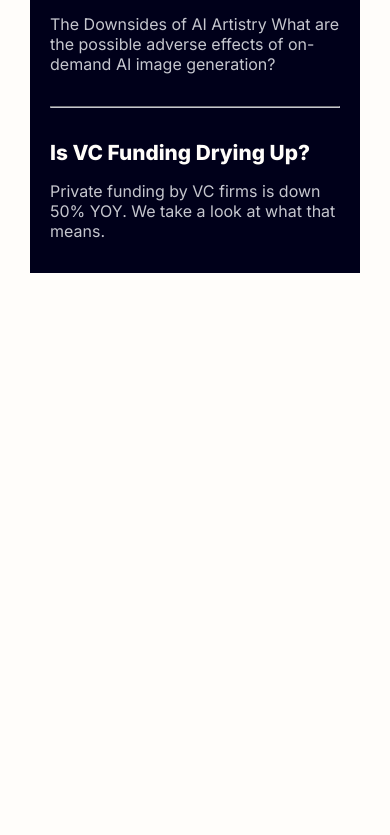
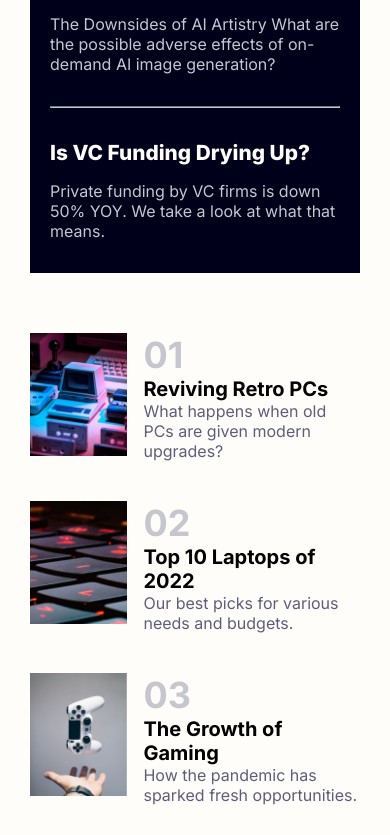
Before and after one commit to KramYengir/frontend-mentor-news-page, a React (Vite) app: page / in a window 390 px wide. Shown: the part 1186-2021 px from the top of the page. Before the commit the page ends 1489 px from the top, so only its background shows below. Built offline with nearby package versions, Linux system fonts and the light colour scheme.

Commit message:
trending mobile complete

```diff
--- a/src/App.jsx
+++ b/src/App.jsx
@@ -1,6 +1,7 @@
 import Header from "./components/Header/Header";
 import Hero from "./components/Hero/Hero";
 import Sidebar from "./components/Sidebar/Sidebar";
+import Trending from "./components/Trending/Trending";
 
 const App = () => {
   return (
@@ -8,6 +9,7 @@ const App = () => {
       <Header />
       <Hero />
       <Sidebar />
+      <Trending />
     </div>
   );
 };
--- /dev/null
+++ b/src/components/Trending/Data.js
@@ -0,0 +1,32 @@
+import retroPCsIMG from "../../assets/images/image-retro-pcs.jpg";
+import topLaptopsIMG from "../../assets/images/image-top-laptops.jpg";
+import gamingGrowthIMG from "../../assets/images/image-gaming-growth.jpg";
+
+const Data = [
+  {
+    id: 0,
+    number: "01",
+    image: retroPCsIMG,
+    imageAlt: "Image of retro PC",
+    title: "Reviving Retro PCs",
+    description: "What happens when old PCs are given modern upgrades?",
+  },
+  {
+    id: 1,
+    number: "02",
+    image: topLaptopsIMG,
+    imageAlt: "Image of Laptop Keyboard",
+    title: "Top 10 Laptops of 2022",
+    description: "Our best picks for various needs and budgets.",
+  },
+  {
+    id: 2,
+    number: "03",
+    image: gamingGrowthIMG,
+    imageAlt: "Image of PS4 controller",
+    title: "The Growth of Gaming",
+    description: "  How the pandemic has sparked fresh opportunities.",
+  },
+];
+
+export default Data;
--- a/src/components/Trending/Trending.css
+++ b/src/components/Trending/Trending.css
@@ -0,0 +1,34 @@
+.trending {
+  display: flex;
+  flex-direction: column;
+  gap: 2.5rem;
+}
+
+.trending .trending__card {
+  display: grid;
+  grid-template-columns: 0.45fr 1fr;
+  gap: 1rem;
+}
+
+.trending__card img {
+  max-width: 100%;
+}
+
+.trending__card .card__text {
+  display: flex;
+  flex-direction: column;
+  justify-content: space-between;
+}
+
+.card__text h2 {
+  font-size: 2.25rem;
+  color: var(--grayish-blue);
+}
+
+.card__text h3 {
+  font-size: 1.25rem;
+}
+
+.card__text p {
+  color: var(--dark-grayish-blue);
+}
--- a/src/components/Trending/Trending.jsx
+++ b/src/components/Trending/Trending.jsx
@@ -1,7 +1,27 @@
 import "./Trending.css";
+import Data from "./Data";
+import TrendingCard from "./TrendingCard";
+
+// FOR THIS ONE, FOR PRACTICE, I WILL MAKE A LIST OF DATA AND USE
+// SEPERATE COMPONENTS FOR EACH TRENDING CARD
 
 const Trending = () => {
-  return <div>Trending</div>;
+  return (
+    <section>
+      <div className="trending">
+        {Data.map((entry) => (
+          <TrendingCard
+            key={entry.id}
+            number={entry.number}
+            image={entry.image}
+            imageAlt={entry.imageAlt}
+            title={entry.title}
+            description={entry.description}
+          />
+        ))}
+      </div>
+    </section>
+  );
 };
 
 export default Trending;
--- /dev/null
+++ b/src/components/Trending/TrendingCard.jsx
@@ -0,0 +1,25 @@
+import PropTypes from "prop-types";
+
+const TrendingCard = ({ number, image, imageAlt, title, description }) => {
+  return (
+    <div className="trending__card">
+      {" "}
+      <img src={image} alt={imageAlt} />
+      <div className="card__text">
+        <h2>{number}</h2>
+        <h3>{title}</h3>
+        <p>{description}</p>
+      </div>
+    </div>
+  );
+};
+
+TrendingCard.propTypes = {
+  number: PropTypes.string.isRequired,
+  image: PropTypes.string.isRequired,
+  imageAlt: PropTypes.string.isRequired,
+  title: PropTypes.string.isRequired,
+  description: PropTypes.string.isRequired,
+};
+
+export default TrendingCard;
```
